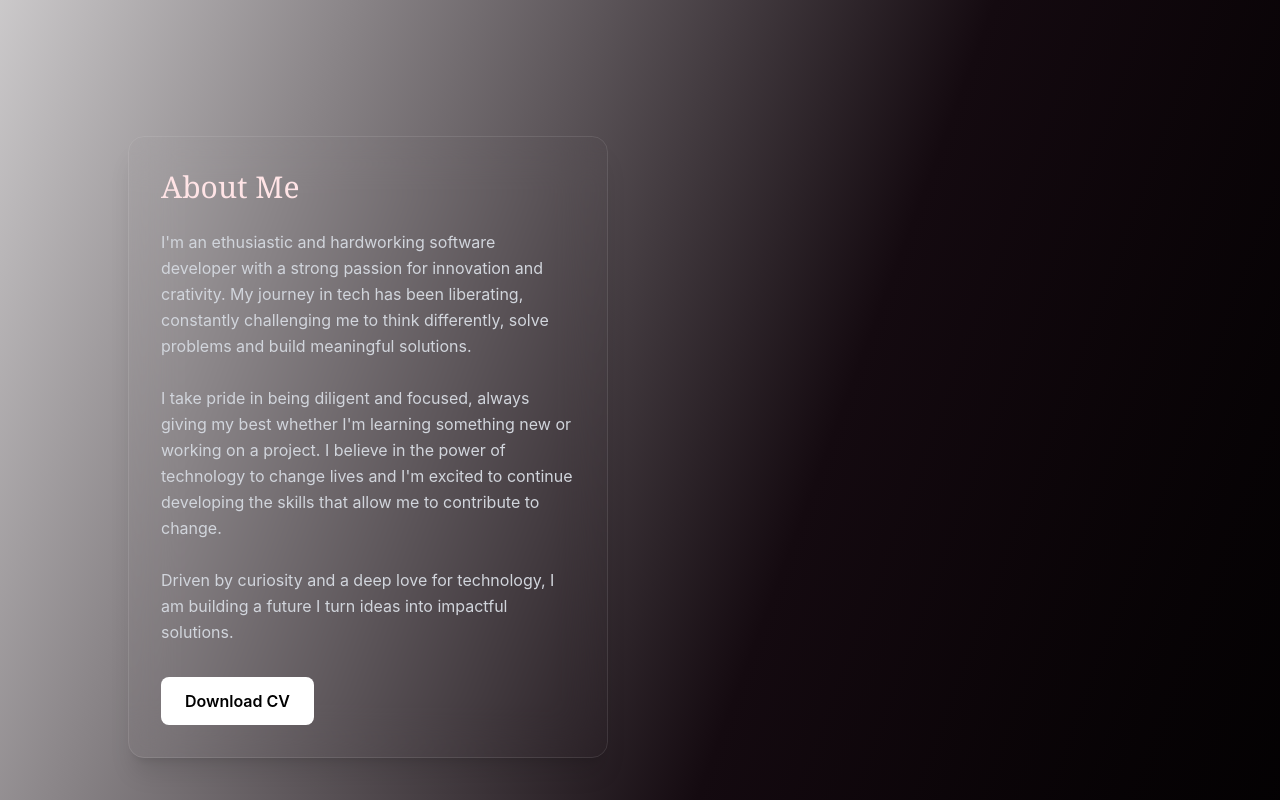
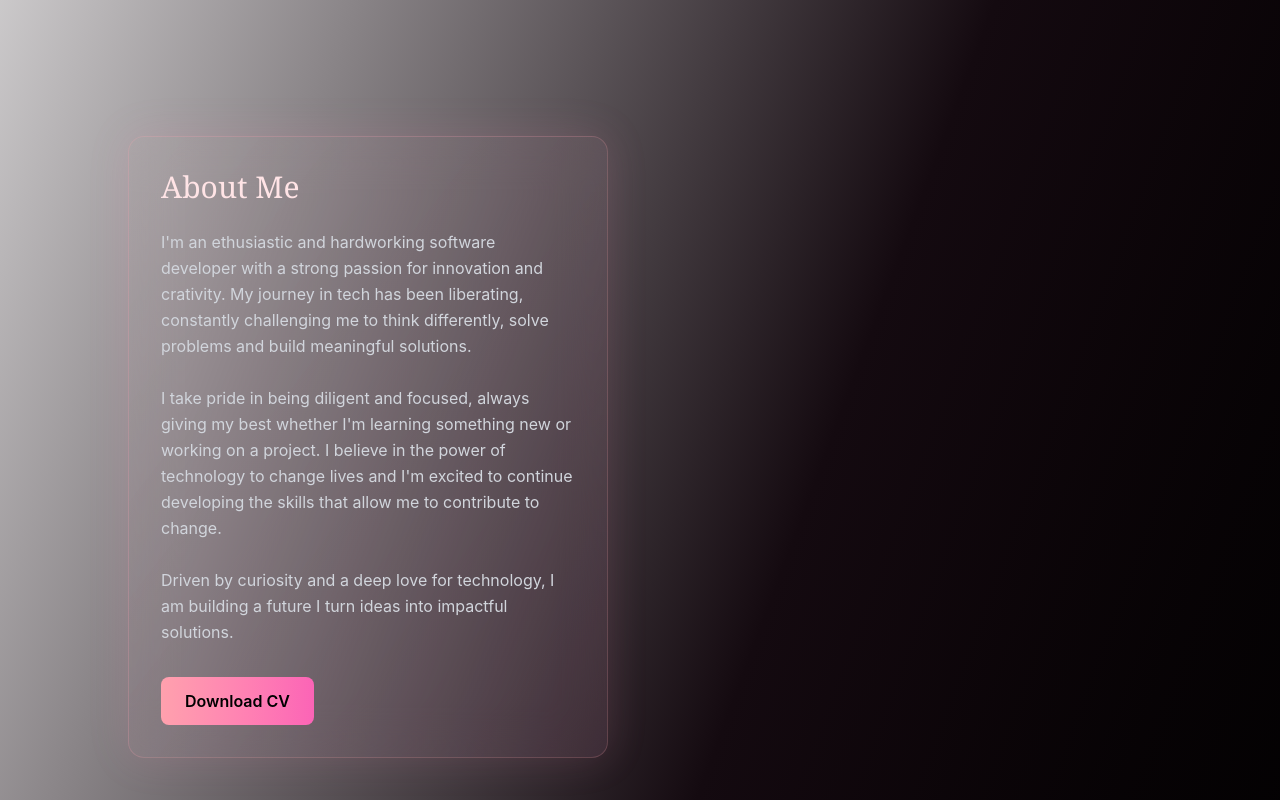
Before and after one commit to kattdevs/React-project, a React (Vite) app in the folder my-react-app/: page / in a window 1280 px wide. Shown: the part 760-1560 px from the top of the page. Built offline with nearby package versions, Linux system fonts and the light colour scheme.

Commit message:
Replaced card container and updated my download button

```diff
--- a/my-react-app/src/components/About.jsx
+++ b/my-react-app/src/components/About.jsx
@@ -4,7 +4,7 @@ const About = () => {
   return (
     <section id="about" className="py-24 px-6">
         <div className="max-w-5xl mx-auto grid md:grid-cols-2 gap-16 items-center">
-            <div className="big-white/5 backdrop-blur-xl p-8 rounded-2xl border border-white/10 shadow-xl">
+            <div className="bg-gradient-to-br from-rose-200/5 to-pink-300/10 backdrop-blur-xl p-8 rounded-2xl border border-rose-300/20 shadow-[0_0_40px_rgba(244,144,182,0.15)]">
                 <h2 className="text-3xl font-serif mb-6">
                     About Me
                 </h2>
@@ -19,7 +19,7 @@ const About = () => {
                      Driven by curiosity and a deep love for technology, I am building a future I turn ideas into impactful solutions.
                 </p>
 
-                <a href={cvFile} download className="inline-block mt-8 px-6 py-3 bg-white text-black font-semibold rounded-lg hover:bg-gray-300 transition">
+                <a href={cvFile} download className="inline-block mt-8 px-6 py-3 bg-gradient-to-r from-rose-300 to-pink-400 text-black font-semibold rounded-lg hover:scale-105 hover:shadow-[0_0_20px_rgba(244,144,182,0.4)] transition duration-300">
                     Download CV
                 </a>
                 </div>
```
